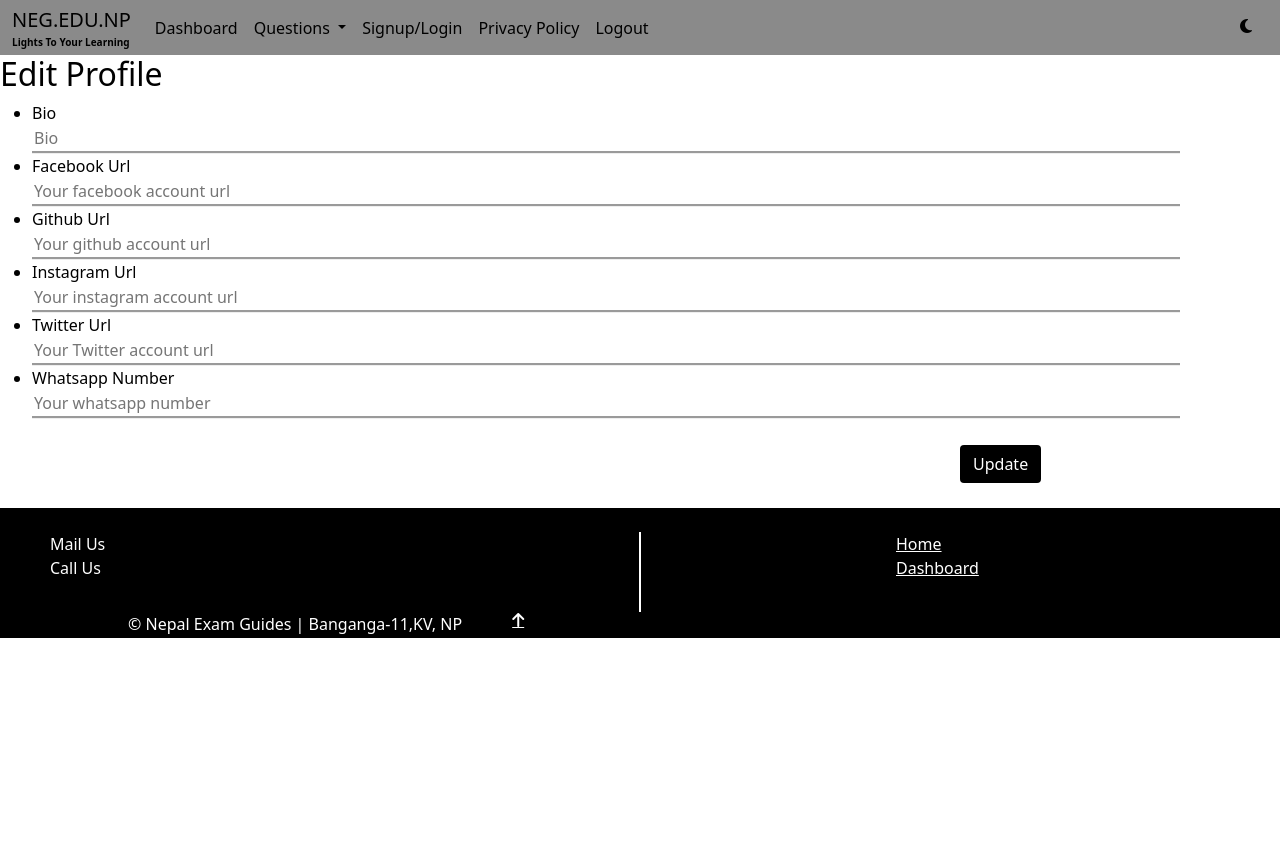
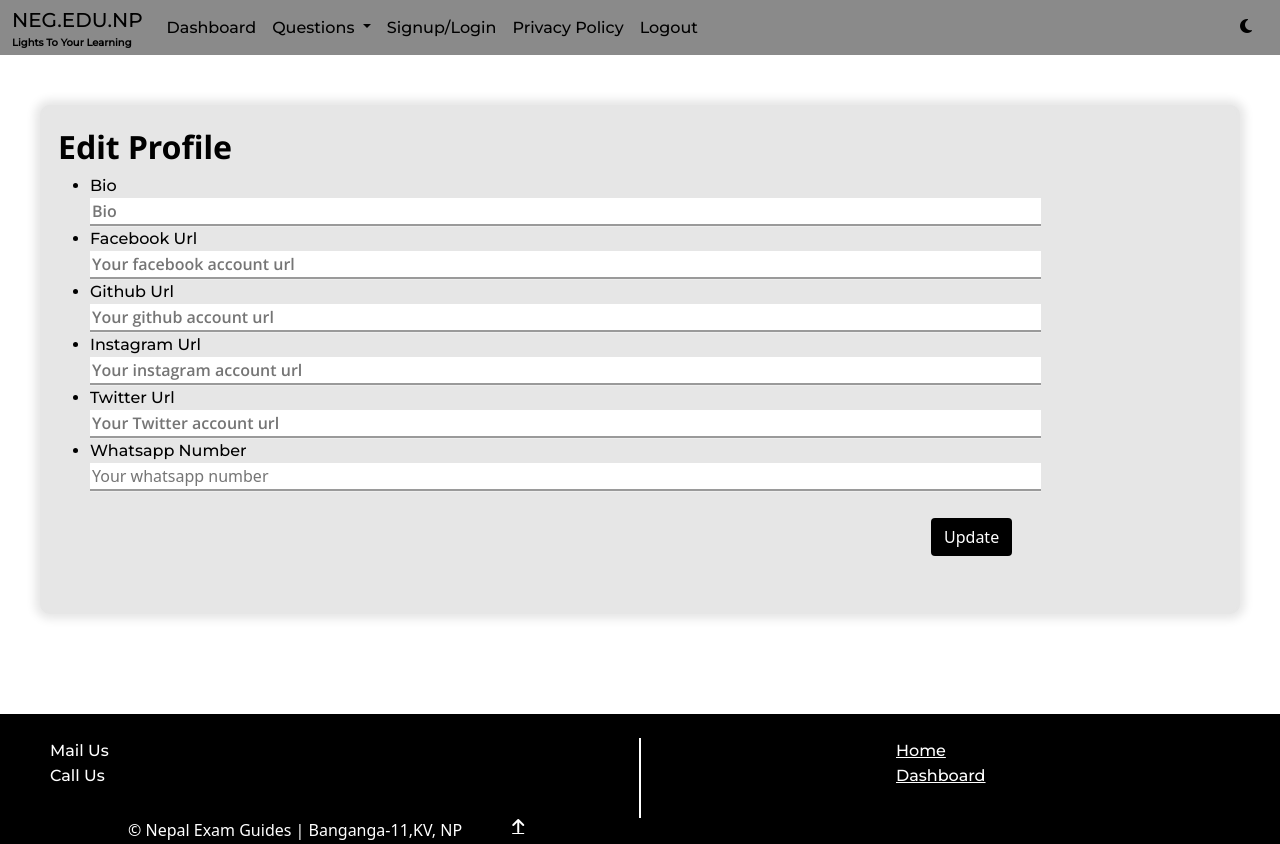
Before and after one commit to abhinav0014/NEG, a Flask app: page /dashboard/edit-profile in a window 1280 px wide. Before the commit the page ends 638 px from the top, so only its background shows below. Run offline with Flask 2, Linux system fonts and the light colour scheme; some libraries are stand-ins or nearby versions.

Commit message:
Add files via upload

```diff
--- a/static/css/base.css
+++ b/static/css/base.css
@@ -1,4 +1,13 @@
+@import url('https://fonts.googleapis.com/css2?family=Montserrat:wght@400;500&family=Noto+Sans:wght@400;600;700&family=Open+Sans:wght@400;500;600;700&family=Roboto+Condensed&display=swap');
+/*
 
+font-family: 'Montserrat', sans-serif;
+font-family: 'Noto Sans', sans-serif;
+font-family: 'Open Sans', sans-serif;
+font-family: 'Roboto Condensed', sans-serif;
+
+
+*/
 
       :root{
         --primary-color:white;
@@ -7,6 +16,8 @@
         --nav-fade-color:rgba(0,0,0,.9);
         --footer-hello-color:black;
         --nav-active-color:-webkit-linear-gradient(right, #a445b2, #fa4299, #a445b2, #fa4299);
+        --edit-color:#e6e6e6;
+        --edit-bg:white;
 
       }
       .dark-theme{
@@ -16,11 +27,31 @@
         --nav-fade-color:rgb(202, 200, 200);
         --footer-hello-color:rgb(138, 138, 138);
         --nav-active-color:-webkit-linear-gradient(right, #a445b2, #fa4299, #a445b2, #fa4299);
+        --edit-color:black;
+        --edit-bg:#333333;
 
       }
+
       body{
         background-color: var(--primary-color);
         color: var(--secondary-color);
+
+      }
+      h1,h2,h3,h4,h5,h6{
+      font-family: 'Noto Sans', sans-serif;
+      font-weight:700;
+      }
+      p{
+      font-family: 'Noto Sans', sans-serif;
+      font-weight:600;
+      }
+      table,input[type=text],select{
+      font-family: 'Open Sans', sans-serif;
+      font-weight:600;
+      }
+      a,li{
+      font-family: 'Montserrat', sans-serif;
+      font-weight:500;
       }
       .navbar navbar-expand-lg navbar-light bg-light{
         background-color: var(--nav-color);
@@ -137,7 +168,7 @@ color:var(--primary-color);
 
 
 }
-#search-ble,#search-xii,#search-see,.edit{
+#search-ble,#search-xii,#search-see{
 border:5px. solid var(--secondary-color);
 width:92%;
 background-color:var(--primary-color);
@@ -153,7 +184,7 @@ color:var(--Secondary-color);
 border-bottom-style: groove;
 
 }
-#search-ble:focus,#search-xii:focus,#search-see:focus,#search-index:focus,.edit:focus{
+#search-ble:focus,#search-xii:focus,#search-see:focus,#search-index:focus{
 outline:none;
 
 }
--- a/static/css/editaccount.css
+++ b/static/css/editaccount.css
@@ -1,3 +1,14 @@
+body{
+background-color:var(--edit-bg);
+
+
+
+}
+
+
+
+
+
 .btn{
 margin-left:75%;
 background-color:var(--secondary-color);
@@ -6,3 +17,32 @@ margin-bottom:25px;
 margin-top:10px;
 
 }
+
+
+.eacont,.epcont{
+box-sizing:border-box;
+padding:20px 15px 30px 15px;
+margin:50px 40px 100px 40px;
+border:3px solid var(--edit-color);
+border-radius:10px;
+background-color:var(--edit-color);
+box-shadow:0px 0px 10px 5px var(--edit-color);
+}
+
+
+
+
+
+
+.edit{
+border:5px. solid var(--secondary-color);
+width:84%;
+background-color:var(--primary-color);
+color:var(--Secondary-color);
+border-bottom-style: groove;
+}
+
+.edit:focus{
+outline:none;
+
+}
--- /dev/null
+++ b/static/css/editprofile.css
@@ -0,0 +1,8 @@
+.btn{
+margin-left:75%;
+background-color:var(--secondary-color);
+color:var(--primary-color);
+margin-bottom:25px;
+margin-top:10px;
+
+}
```
